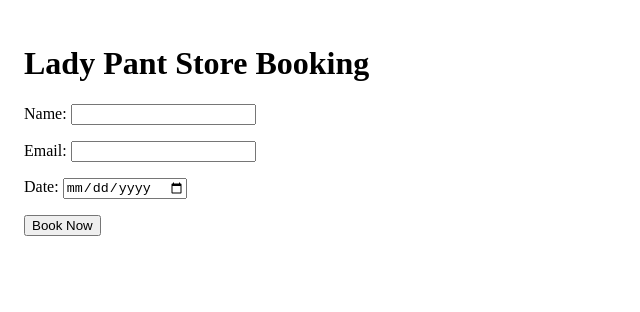
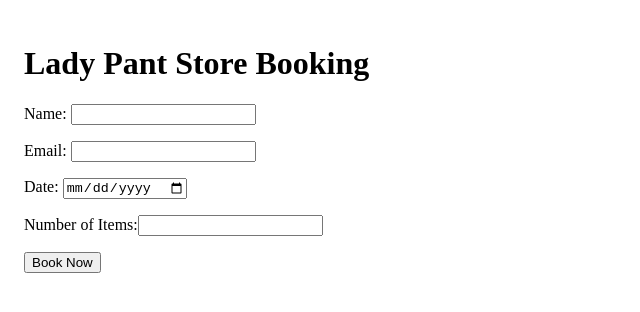
Before and after one commit to Barry-byte-cyber/Lady-Store-Booking-Finally, a React (Vite) app: page / in a window 1280 px wide. Shown: the top 312 px of the page, without its empty margins (0-640 px from the left). Built offline with nearby package versions, Linux system fonts and the light colour scheme.

Commit message:
Add Number of Items input field

```diff
--- a/src/Components/BookingForm.jsx
+++ b/src/Components/BookingForm.jsx
@@ -5,6 +5,7 @@ const BookingForm = () => {
     name: "",
     email: "",
     date: "",
+    items: '',
   });
 
   const handleChange = (e) => {
@@ -39,7 +40,16 @@ const BookingForm = () => {
           <label>Date: </label>
           <input name="date" type="date" value={formData.date} onChange={handleChange} />
         </div>
-
+<div style={{ marginBottom: "1rem" }}>
+  <label>Number of Items:</label>
+  <input
+    name="items"
+    type="number"
+    min="1"
+    value={formData.items}
+    onChange={handleChange}
+  />
+</div>
         <button type="submit">Book Now</button>
       </form>
     </div>
```
